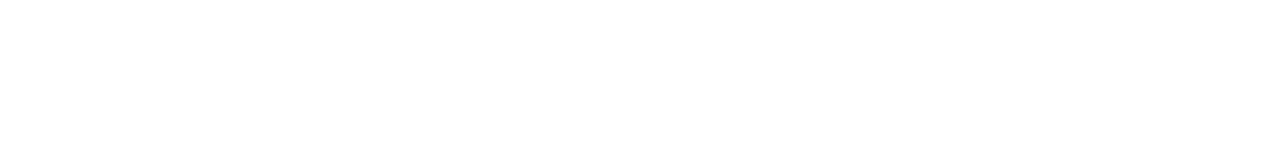
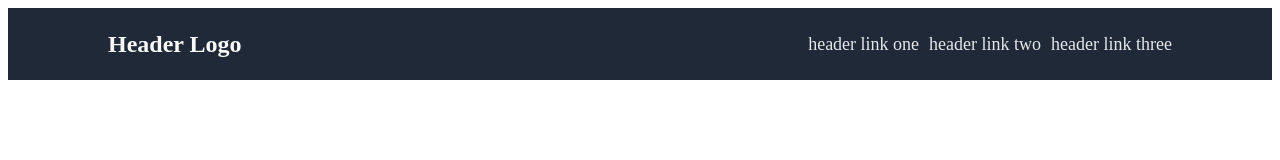
Before and after one commit to cameron-cruse/Landing-Page, a plain HTML site: page index.html in a window 1280 px wide. Drawn offline with Linux system fonts and the light colour scheme.

Commit message:
create header and implement CSS for header

```diff
--- a/index.html
+++ b/index.html
@@ -4,8 +4,24 @@
     <meta charset="UTF-8">
     <meta name="viewport" content="width=device-width, initial-scale=1.0">
     <title>Landing Page</title>
+    <link rel="stylesheet" href="style.css">
 </head>
 <body>
+    <div class="header">
+        <div class="logo">Header Logo</div>
+        <div class="headerLinks">
+            <a>header link one</a>
+            <a>header link two</a>
+            <a>header link three</a>
+        </div>
+    </div>
 
+    <div class="content">
+
+    </div>
+
+    <div class="footer">
+
+    </div>
 </body>
 </html>
--- /dev/null
+++ b/style.css
@@ -0,0 +1,27 @@
+body {
+    display: flex;
+    flex-direction: column;
+}
+
+.header {
+    display: flex;
+    justify-content: space-between;
+    background-color: #1F2937;
+    height: 72px;
+    align-items: center;
+    padding: 0px 100px;
+}
+
+.logo {
+    font-size: 24px;
+    color: #F9FAF8;
+    font-weight: bolder;
+}
+
+.headerLinks {
+    display: flex;
+    justify-content: space-between;
+    gap: 10px;
+    font-size: 18px;
+    color: #E5E7EB;
+}
```
